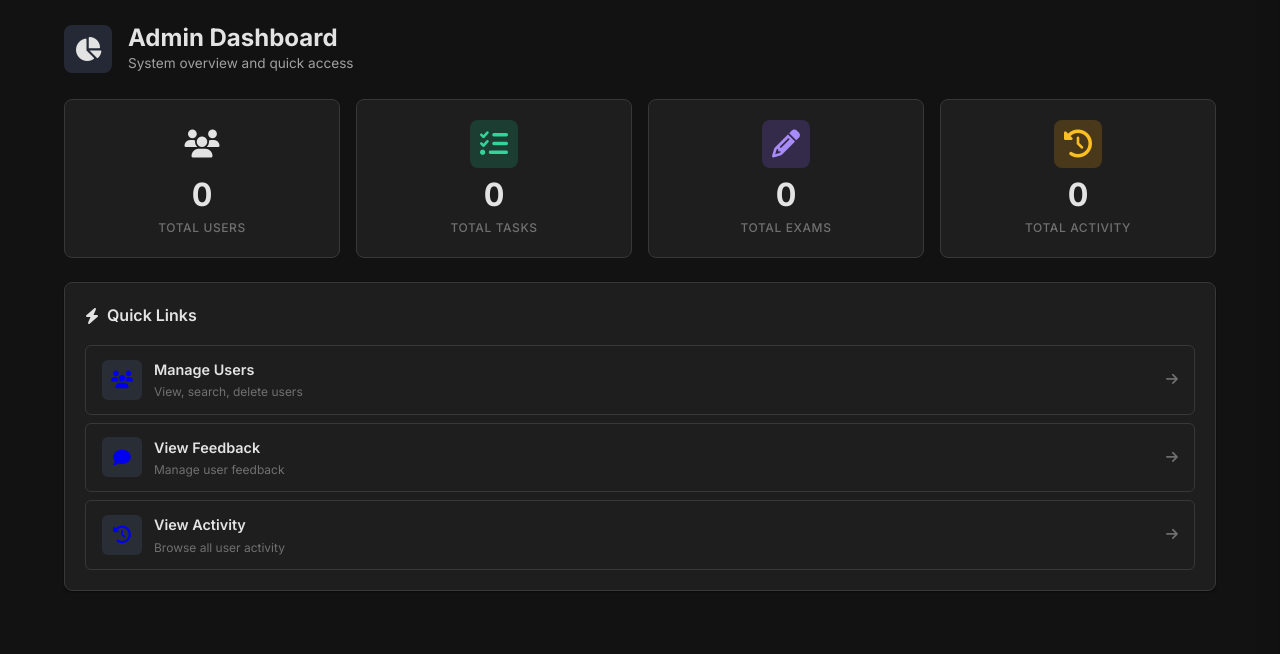
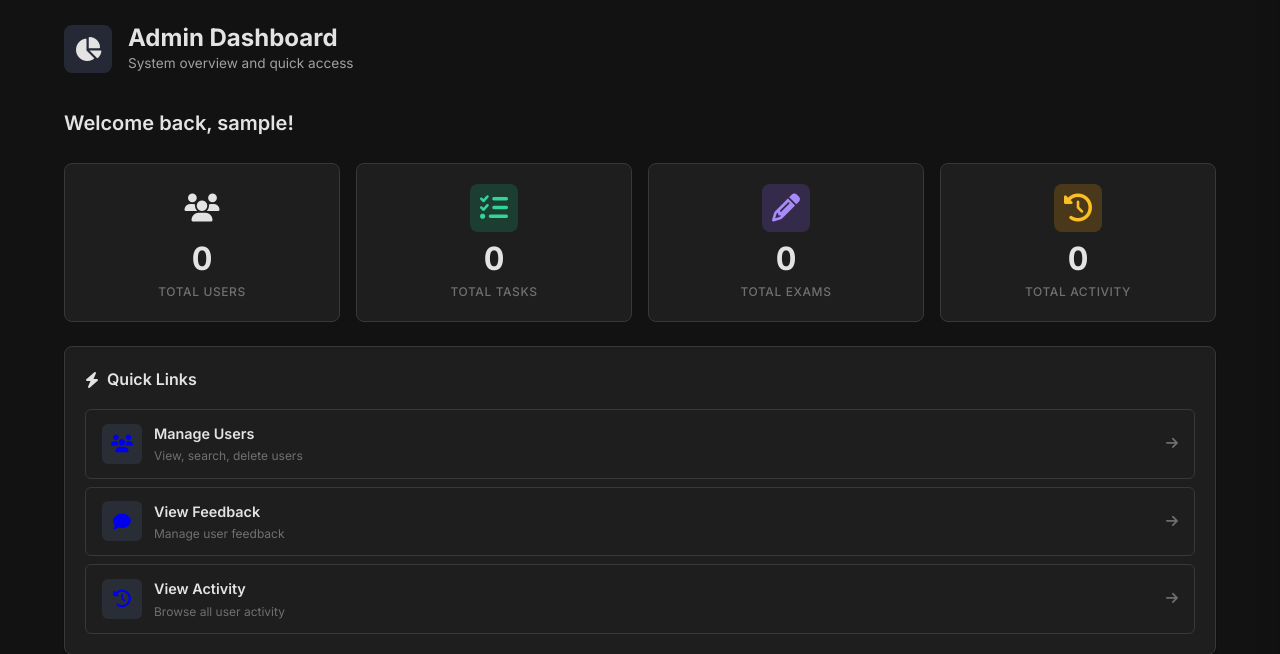
Before and after one commit to anuraj-js/studydesk, a PHP site: page /studydesk/pages/admin/admin_dashboard.php in a window 1280 px wide. Shown: the part 120-774 px from the top of the page. Run offline with PHP 8.4, Linux system fonts and the light colour scheme; the visitor is signed in with stand-in values (Sample User, id 1); data that the repository does not hold is empty.

Commit message:
feat(admin): add welcome greeting with username on admin dashboard

```diff
--- a/css/admin/admin_dashboard.css
+++ b/css/admin/admin_dashboard.css
@@ -1,5 +1,16 @@
 /* css/admin/admin_dashboard.css */
 /* Dashboard-specific styles: stat cards, quick links */
+
+/* ============================================
+   WELCOME GREETING
+   ============================================ */
+.admin-greeting {
+    font-size: 1.25rem;
+    font-weight: 600;
+    color: var(--color-text-primary);
+    margin-bottom: var(--space-4);
+    padding: var(--space-2) 0;
+}
 
 /* ============================================
    STATS GRID
--- a/pages/admin/admin_dashboard.php
+++ b/pages/admin/admin_dashboard.php
@@ -43,6 +43,11 @@ $darkMode = isset($_SESSION['dark_mode']) && $_SESSION['dark_mode'] == 1;
                     <h1>Admin Dashboard</h1>
                     <p class="page-subtitle">System overview and quick access</p>
                 </div>
+            </div>
+
+            <!-- Welcome Greeting -->
+            <div class="admin-greeting">
+                Welcome back, <?php echo htmlspecialchars($_SESSION['username']); ?>!
             </div>
 
             <!-- Stats Grid -->
```
